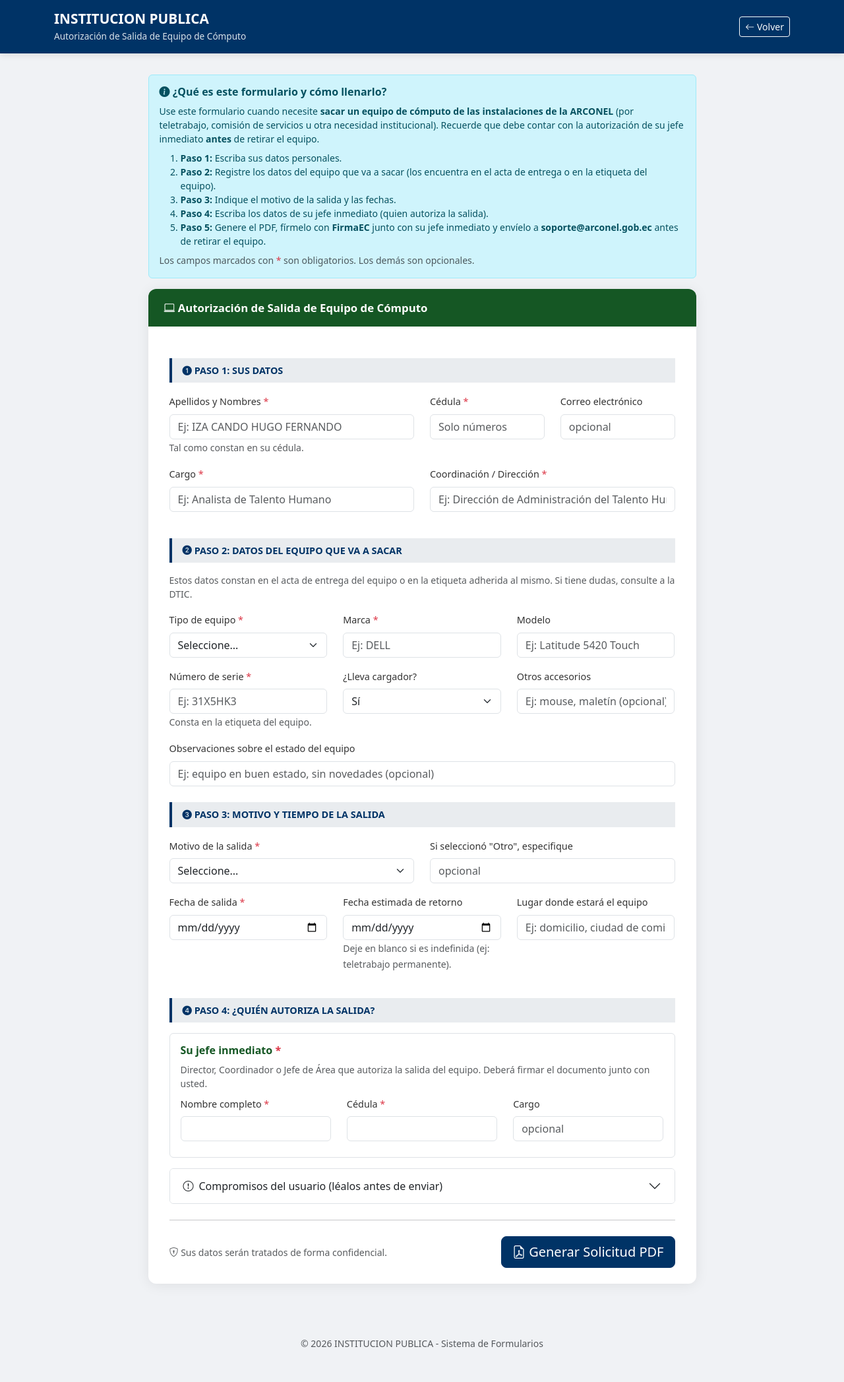
After one commit to ncuenca84/formularios, a PHP site: page /forms/form7.php in a window 1280 px wide. The commit adds this page. Shown: the whole page at 66% size. Run offline with PHP 8.4, Linux system fonts and the light colour scheme; data comes from the database, SQL or seed files in the repository.

Commit message:
feat: nuevo formulario 7 - autorizacion de salida de equipo de computo
Basado en el acta de asignacion/entrega de equipos en arrendamiento
(ACTA_33). Implementa el "formulario institucional habilitado" que
el acta exige para retirar equipos de las instalaciones.

Formulario web (forms/form7.php) con pasos guiados:
- Paso 1: Datos del usuario (nombre, cedula, cargo, direccion)
- Paso 2: Datos del equipo (tipo, marca, modelo, serie, cargador,
  accesorios, observaciones)
- Paso 3: Motivo (teletrabajo/comision/operativo/otro) y periodo
  de salida con fecha de retorno opcional (indefinida)
- Paso 4: Jefe inmediato que autoriza (nombre, cedula, cargo)
- Compromisos del usuario del acta en acordeon colapsable

PDF institucional (templates/pdf_form7.php) con las 5 secciones
del acta: datos usuario, datos equipo, motivo/periodo, compromisos,
aceptacion, y firmas de usuario final y jefe inmediato.

Integracion: tarjeta en index.php, validacion caso 7 en process.php,
metadatos de encabezado en admin e install.php.

Co-Authored-By: Claude Fable 5 <noreply@anthropic.com>
Claude-Session: https://claude.ai/code/session_011NczRJK8wdJmAZTVbdKkp6

```diff
--- a/admin/index.php
+++ b/admin/index.php
@@ -22,6 +22,7 @@ $nombresFormularios = [
     4 => 'Acceso VPN Externos',
     5 => 'Privilegios Dir. Activo',
     6 => 'Accesos Internet',
+    7 => 'Salida de Equipo de Computo',
 ];
 
 // Obtener solicitudes recientes
@@ -282,7 +283,7 @@ try {
                         <i class="bi bi-info-circle"></i> Estos datos aparecen en el encabezado institucional de cada PDF generado (esquina superior derecha del documento).
                     </div>
 
-                    <?php for ($i = 1; $i <= 6; $i++):
+                    <?php for ($i = 1; $i <= 7; $i++):
                         $m = $formulariosMeta[$i] ?? [];
                     ?>
                     <div class="border rounded p-3 mb-3">
--- a/admin/save_settings.php
+++ b/admin/save_settings.php
@@ -110,7 +110,7 @@ try {
                     fecha_aprobacion = VALUES(fecha_aprobacion),
                     titulo_encabezado = VALUES(titulo_encabezado)
             ");
-            for ($i = 1; $i <= 6; $i++) {
+            for ($i = 1; $i <= 7; $i++) {
                 $stmt->execute([
                     $i,
                     trim($_POST["meta_{$i}_codigo_doc"] ?? ''),
--- /dev/null
+++ b/forms/form7.php
@@ -0,0 +1,209 @@
+<?php
+session_start();
+require_once __DIR__ . '/../includes/functions.php';
+require_once __DIR__ . '/../includes/layout.php';
+
+$config = getAllConfig();
+$colorPrimario = $config['color_primario'] ?? '#003366';
+$titulo = 'Autorización de Salida de Equipo de Cómputo';
+
+renderHeadHtml($titulo, $colorPrimario);
+renderHeader($config, $titulo);
+?>
+
+<div class="container mb-5">
+    <div class="row justify-content-center">
+        <div class="col-lg-9">
+
+            <div class="alert alert-info">
+                <h6 class="fw-bold"><i class="bi bi-info-circle-fill"></i> ¿Qué es este formulario y cómo llenarlo?</h6>
+                <p class="small mb-2">Use este formulario cuando necesite <strong>sacar un equipo de cómputo de las instalaciones de la ARCONEL</strong> (por teletrabajo, comisión de servicios u otra necesidad institucional). Recuerde que debe contar con la autorización de su jefe inmediato <strong>antes</strong> de retirar el equipo.</p>
+                <ol class="mb-0 small">
+                    <li><strong>Paso 1:</strong> Escriba sus datos personales.</li>
+                    <li><strong>Paso 2:</strong> Registre los datos del equipo que va a sacar (los encuentra en el acta de entrega o en la etiqueta del equipo).</li>
+                    <li><strong>Paso 3:</strong> Indique el motivo de la salida y las fechas.</li>
+                    <li><strong>Paso 4:</strong> Escriba los datos de su jefe inmediato (quien autoriza la salida).</li>
+                    <li><strong>Paso 5:</strong> Genere el PDF, fírmelo con <strong>FirmaEC</strong> junto con su jefe inmediato y envíelo a <strong>soporte@arconel.gob.ec</strong> antes de retirar el equipo.</li>
+                </ol>
+                <p class="small mb-0 mt-2 text-muted">Los campos marcados con <span class="text-danger">*</span> son obligatorios. Los demás son opcionales.</p>
+            </div>
+
+            <div class="form-card">
+                <div class="card-header" style="background: #155724;">
+                    <i class="bi bi-laptop"></i> <?= $titulo ?>
+                </div>
+                <div class="card-body">
+                    <form action="/process.php" method="POST" novalidate>
+                        <input type="hidden" name="tipo_formulario" value="7">
+
+                        <!-- PASO 1: DATOS DEL USUARIO -->
+                        <div class="section-title"><i class="bi bi-1-circle-fill"></i> PASO 1: SUS DATOS</div>
+                        <div class="row">
+                            <div class="col-md-6 mb-3">
+                                <label class="form-label">Apellidos y Nombres <span class="text-danger">*</span></label>
+                                <input type="text" name="nombre_completo" class="form-control" placeholder="Ej: IZA CANDO HUGO FERNANDO" required>
+                                <small class="text-muted">Tal como constan en su cédula.</small>
+                            </div>
+                            <div class="col-md-3 mb-3">
+                                <label class="form-label">Cédula <span class="text-danger">*</span></label>
+                                <input type="text" name="cedula" class="form-control" data-solo-numeros maxlength="13" placeholder="Solo números" required>
+                            </div>
+                            <div class="col-md-3 mb-3">
+                                <label class="form-label">Correo electrónico</label>
+                                <input type="email" name="correo" class="form-control" placeholder="opcional">
+                            </div>
+                        </div>
+                        <div class="row">
+                            <div class="col-md-6 mb-3">
+                                <label class="form-label">Cargo <span class="text-danger">*</span></label>
+                                <input type="text" name="cargo" class="form-control" placeholder="Ej: Analista de Talento Humano" required>
+                            </div>
+                            <div class="col-md-6 mb-3">
+                                <label class="form-label">Coordinación / Dirección <span class="text-danger">*</span></label>
+                                <input type="text" name="area" class="form-control" placeholder="Ej: Dirección de Administración del Talento Humano" required>
+                            </div>
+                        </div>
+
+                        <!-- PASO 2: DATOS DEL EQUIPO -->
+                        <div class="section-title"><i class="bi bi-2-circle-fill"></i> PASO 2: DATOS DEL EQUIPO QUE VA A SACAR</div>
+                        <p class="text-muted small">Estos datos constan en el acta de entrega del equipo o en la etiqueta adherida al mismo. Si tiene dudas, consulte a la DTIC.</p>
+                        <div class="row">
+                            <div class="col-md-4 mb-3">
+                                <label class="form-label">Tipo de equipo <span class="text-danger">*</span></label>
+                                <select name="equipo_tipo" class="form-select" required>
+                                    <option value="">Seleccione...</option>
+                                    <option value="Computador portátil">Computador portátil (laptop)</option>
+                                    <option value="Computador de escritorio">Computador de escritorio</option>
+                                    <option value="Tablet">Tablet</option>
+                                    <option value="Proyector">Proyector</option>
+                                    <option value="Impresora">Impresora</option>
+                                    <option value="Otro">Otro</option>
+                                </select>
+                            </div>
+                            <div class="col-md-4 mb-3">
+                                <label class="form-label">Marca <span class="text-danger">*</span></label>
+                                <input type="text" name="equipo_marca" class="form-control" placeholder="Ej: DELL" required>
+                            </div>
+                            <div class="col-md-4 mb-3">
+                                <label class="form-label">Modelo</label>
+                                <input type="text" name="equipo_modelo" class="form-control" placeholder="Ej: Latitude 5420 Touch">
+                            </div>
+                        </div>
+                        <div class="row">
+                            <div class="col-md-4 mb-3">
+                                <label class="form-label">Número de serie <span class="text-danger">*</span></label>
+                                <input type="text" name="equipo_serie" class="form-control" placeholder="Ej: 31X5HK3" required>
+                                <small class="text-muted">Consta en la etiqueta del equipo.</small>
+                            </div>
+                            <div class="col-md-4 mb-3">
+                                <label class="form-label">¿Lleva cargador?</label>
+                                <select name="equipo_cargador" class="form-select">
+                                    <option value="Sí">Sí</option>
+                                    <option value="No">No</option>
+                                </select>
+                            </div>
+                            <div class="col-md-4 mb-3">
+                                <label class="form-label">Otros accesorios</label>
+                                <input type="text" name="equipo_accesorios" class="form-control" placeholder="Ej: mouse, maletín (opcional)">
+                            </div>
+                        </div>
+                        <div class="mb-3">
+                            <label class="form-label">Observaciones sobre el estado del equipo</label>
+                            <input type="text" name="equipo_observaciones" class="form-control" placeholder="Ej: equipo en buen estado, sin novedades (opcional)">
+                        </div>
+
+                        <!-- PASO 3: MOTIVO Y FECHAS -->
+                        <div class="section-title"><i class="bi bi-3-circle-fill"></i> PASO 3: MOTIVO Y TIEMPO DE LA SALIDA</div>
+                        <div class="row">
+                            <div class="col-md-6 mb-3">
+                                <label class="form-label">Motivo de la salida <span class="text-danger">*</span></label>
+                                <select name="motivo_salida" class="form-select" required>
+                                    <option value="">Seleccione...</option>
+                                    <option value="Teletrabajo">Teletrabajo</option>
+                                    <option value="Comisión de servicios">Comisión de servicios</option>
+                                    <option value="Necesidades operativas">Necesidades operativas</option>
+                                    <option value="Otro">Otro</option>
+                                </select>
+                            </div>
+                            <div class="col-md-6 mb-3">
+                                <label class="form-label">Si seleccionó "Otro", especifique</label>
+                                <input type="text" name="motivo_otro" class="form-control" placeholder="opcional">
+                            </div>
+                        </div>
+                        <div class="row">
+                            <div class="col-md-4 mb-3">
+                                <label class="form-label">Fecha de salida <span class="text-danger">*</span></label>
+                                <input type="date" name="fecha_salida" class="form-control" required>
+                            </div>
+                            <div class="col-md-4 mb-3">
+                                <label class="form-label">Fecha estimada de retorno</label>
+                                <input type="date" name="fecha_retorno" class="form-control">
+                                <small class="text-muted">Deje en blanco si es indefinida (ej: teletrabajo permanente).</small>
+                            </div>
+                            <div class="col-md-4 mb-3">
+                                <label class="form-label">Lugar donde estará el equipo</label>
+                                <input type="text" name="lugar_destino" class="form-control" placeholder="Ej: domicilio, ciudad de comisión (opcional)">
+                            </div>
+                        </div>
+
+                        <!-- PASO 4: AUTORIZACION -->
+                        <div class="section-title"><i class="bi bi-4-circle-fill"></i> PASO 4: ¿QUIÉN AUTORIZA LA SALIDA?</div>
+                        <div class="border rounded p-3 mb-3">
+                            <h6 class="fw-bold" style="color:#155724;">Su jefe inmediato <span class="text-danger">*</span></h6>
+                            <p class="text-muted small mb-2">Director, Coordinador o Jefe de Área que autoriza la salida del equipo. Deberá firmar el documento junto con usted.</p>
+                            <div class="row">
+                                <div class="col-md-4 mb-2">
+                                    <label class="form-label">Nombre completo <span class="text-danger">*</span></label>
+                                    <input type="text" name="autorizador_nombre" class="form-control" required>
+                                </div>
+                                <div class="col-md-4 mb-2">
+                                    <label class="form-label">Cédula <span class="text-danger">*</span></label>
+                                    <input type="text" name="autorizador_cedula" class="form-control" data-solo-numeros maxlength="13" required>
+                                </div>
+                                <div class="col-md-4 mb-2">
+                                    <label class="form-label">Cargo</label>
+                                    <input type="text" name="autorizador_cargo" class="form-control" placeholder="opcional">
+                                </div>
+                            </div>
+                        </div>
+
+                        <!-- COMPROMISOS COLAPSADOS -->
+                        <div class="accordion mb-3" id="accCompromisos">
+                            <div class="accordion-item">
+                                <h2 class="accordion-header">
+                                    <button class="accordion-button collapsed" type="button" data-bs-toggle="collapse" data-bs-target="#collapseComp">
+                                        <i class="bi bi-exclamation-circle me-2"></i> Compromisos del usuario (léalos antes de enviar)
+                                    </button>
+                                </h2>
+                                <div id="collapseComp" class="accordion-collapse collapse" data-bs-parent="#accCompromisos">
+                                    <div class="accordion-body consideraciones">
+                                        <ul class="mb-0">
+                                            <li>Utilizar el equipo exclusivamente para el cumplimiento de sus actividades institucionales.</li>
+                                            <li>Mantener el equipo bajo condiciones adecuadas de cuidado, custodia y conservación, evitando acciones que puedan ocasionar daño, pérdida o afectación a su funcionamiento.</li>
+                                            <li>No dejar el equipo desatendido en vehículos, lugares públicos o zonas vulnerables que representen un riesgo previsible de pérdida, hurto, robo o daño.</li>
+                                            <li>Cumplir las políticas institucionales de seguridad de la información, buenas prácticas informáticas y normativas sobre confidencialidad y protección de datos vigentes en la ARCONEL.</li>
+                                            <li>No abrir, reparar, modificar el hardware ni alterar sellos de garantía. Toda atención técnica deberá canalizarse exclusivamente a través de la DTIC.</li>
+                                            <li>En caso de falla o daño, reportar inmediatamente la novedad a la DTIC mediante la Mesa de Ayuda (soporte@arconel.gob.ec).</li>
+                                            <li>En caso de robo o asalto, notificar de forma inmediata a la DTIC y a su jefe inmediato, y presentar la denuncia ante la Fiscalía General del Estado o autoridad competente dentro de los plazos legales.</li>
+                                            <li>Devolver el equipo y la totalidad de sus accesorios a la DTIC al finalizar el período de salida, en condiciones equivalentes a las registradas, salvo el desgaste normal.</li>
+                                        </ul>
+                                    </div>
+                                </div>
+                            </div>
+                        </div>
+
+                        <hr class="my-4">
+                        <div class="d-flex justify-content-between align-items-center">
+                            <small class="text-muted"><i class="bi bi-shield-lock"></i> Sus datos serán tratados de forma confidencial.</small>
+                            <button type="submit" class="btn btn-primary btn-lg">
+                                <i class="bi bi-file-earmark-pdf"></i> Generar Solicitud PDF
+                            </button>
+                        </div>
+                    </form>
+                </div>
+            </div>
+        </div>
+    </div>
+</div>
+
+<?php renderFooterHtml($config['nombre_institucion'] ?? 'ARCONEL'); ?>
--- a/index.php
+++ b/index.php
@@ -42,6 +42,12 @@ $formularios = [
         'icono' => 'bi-wifi',
         'color' => '#2F4F4F',
         'descripcion' => 'Solicitud de acceso a sitios web, aplicaciones o servicios restringidos en internet.',
+    ],
+    7 => [
+        'titulo' => 'Autorizacion de Salida de Equipo de Computo',
+        'icono' => 'bi-laptop',
+        'color' => '#155724',
+        'descripcion' => 'Autorizacion para sacar un equipo de computo de las instalaciones (teletrabajo, comision de servicios, etc.).',
     ],
 ];
 ?>
--- a/install.php
+++ b/install.php
@@ -84,6 +84,7 @@ if ($_SERVER['REQUEST_METHOD'] === 'POST') {
             [4, 'GTIC.PA.FO.04', '01', '021', '27/01/2026', 'FORMULARIO DE HABILITACION DE ACCESO VPN PARA USUARIOS EXTERNOS'],
             [5, 'GTIC.PA.FO.05', '01', '021', '27/01/2026', 'FORMULARIO DE AUTORIZACION DE PRIVILEGIOS ESPECIALES DIRECTORIO ACTIVO'],
             [6, 'GTIC.PA.FO.06', '01', '021', '27/01/2026', 'SOLICITUD DE ACCESOS ESPECIALES PARA EL SERVICIO DE INTERNET'],
+            [7, 'GTIC.PA.FO.07', '01', '021', '27/01/2026', 'AUTORIZACION DE SALIDA DE EQUIPO DE COMPUTO DE LAS INSTALACIONES'],
         ];
         $stmtMeta = $db->prepare("INSERT IGNORE INTO formularios_meta (formulario_id, codigo_doc, version, nro_acta, fecha_aprobacion, titulo_encabezado) VALUES (?, ?, ?, ?, ?, ?)");
         foreach ($metaDefaults as $m) {
```
Also changed, not shown: process.php (+18 -1 lines), templates/pdf_form7.php (added, +127 -0 lines).
